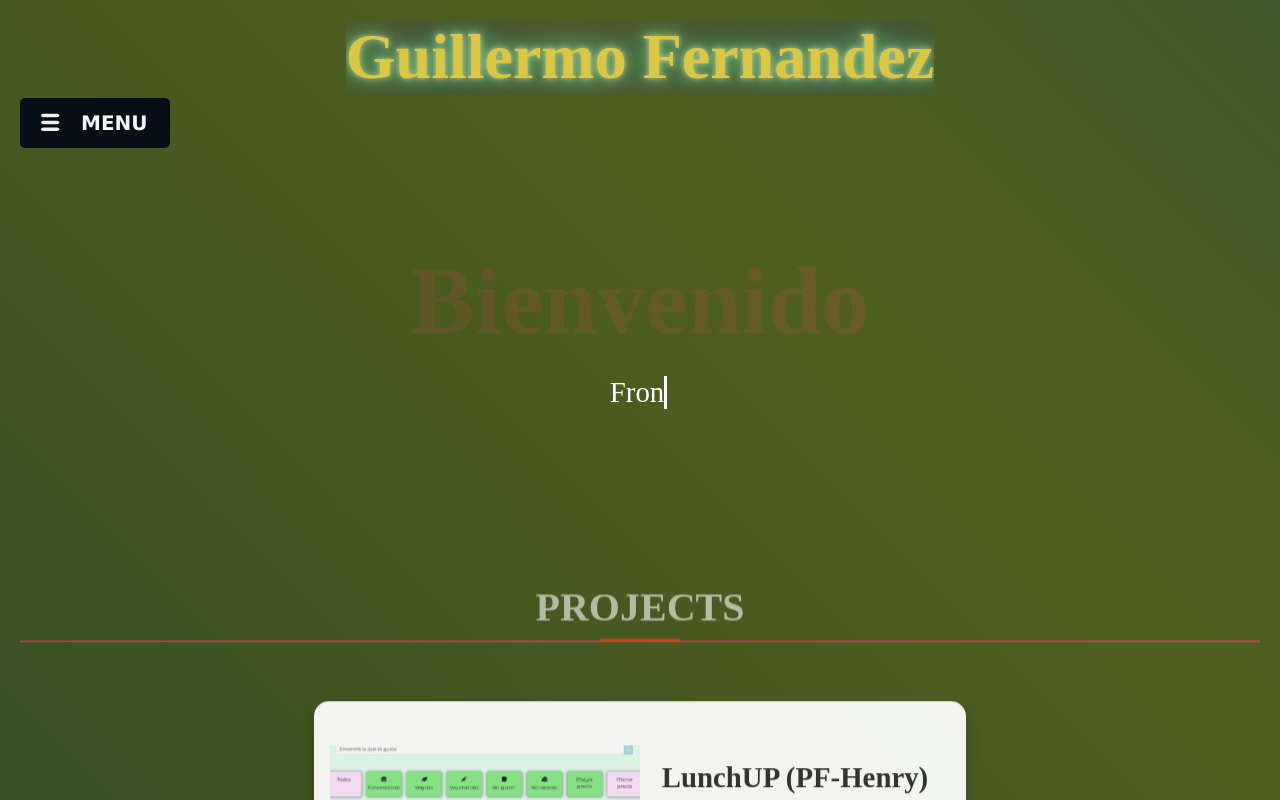
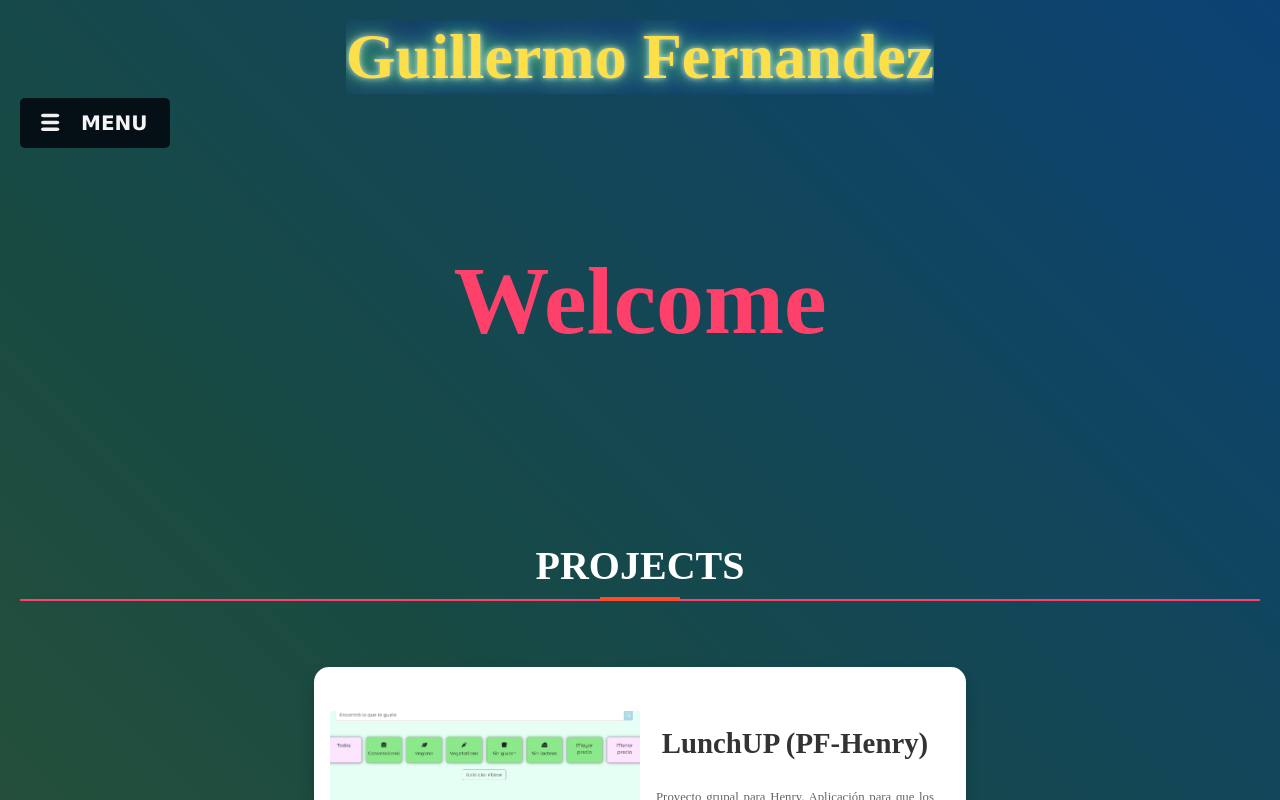
Before and after one commit to GEdgardoFernandez/Portfolio, a React (Create React App) app: page / in a window 1280 px wide. Before the commit this address led to /home. Shown: the top 800 px of the page. Built offline with nearby package versions, Linux system fonts and the light colour scheme; a web font is replaced by a local one.

Commit message:
se puso el home en el landing

```diff
--- a/src/App.js
+++ b/src/App.js
@@ -9,7 +9,7 @@ function App() {
   return (
     <div className="App">
       <Routes>
-        <Route estrict path='/home' element={<Home />} />
+        <Route estrict path='/' element={<Home />} />
         <Route path='/about' element={<AboutView />} />
         <Route path='*' element={<NotFound />} />
       </Routes>
```
Also changed, not shown: 8 other files (tests, documents, lock files or other folders).
